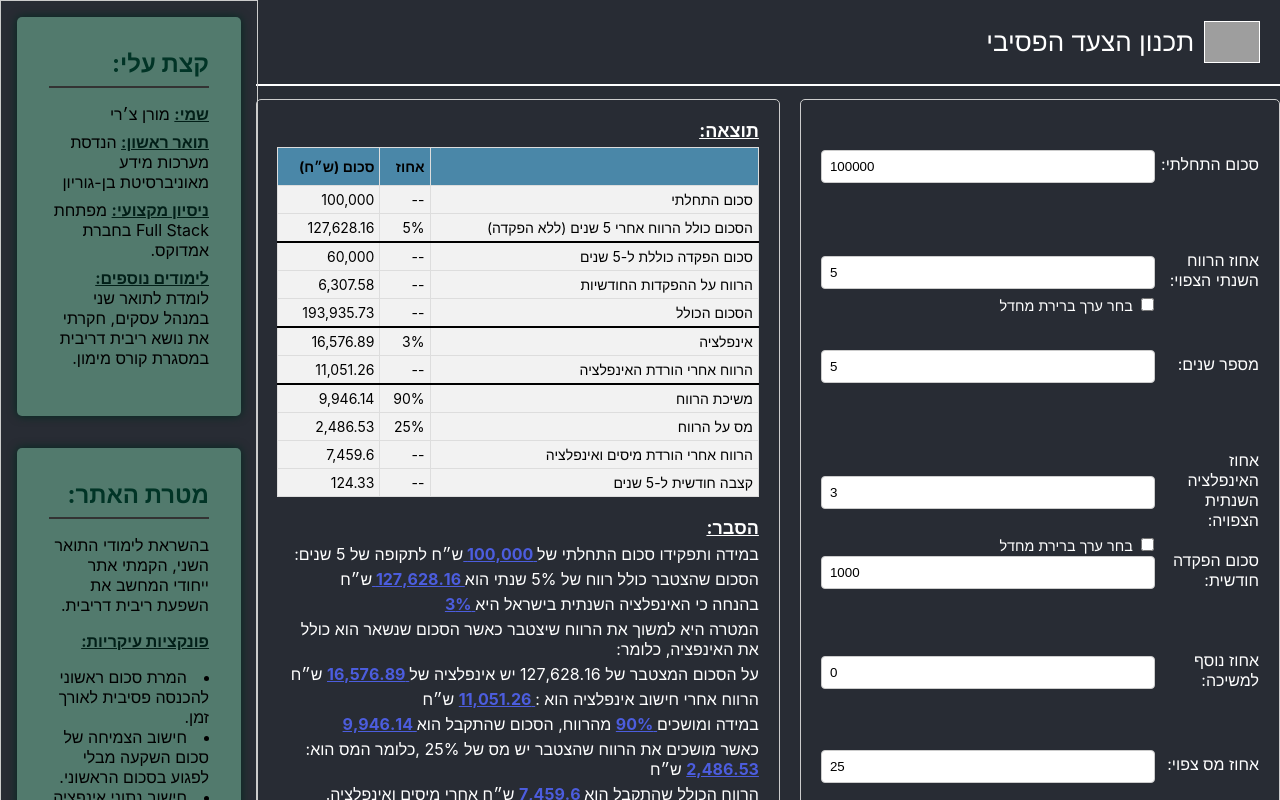
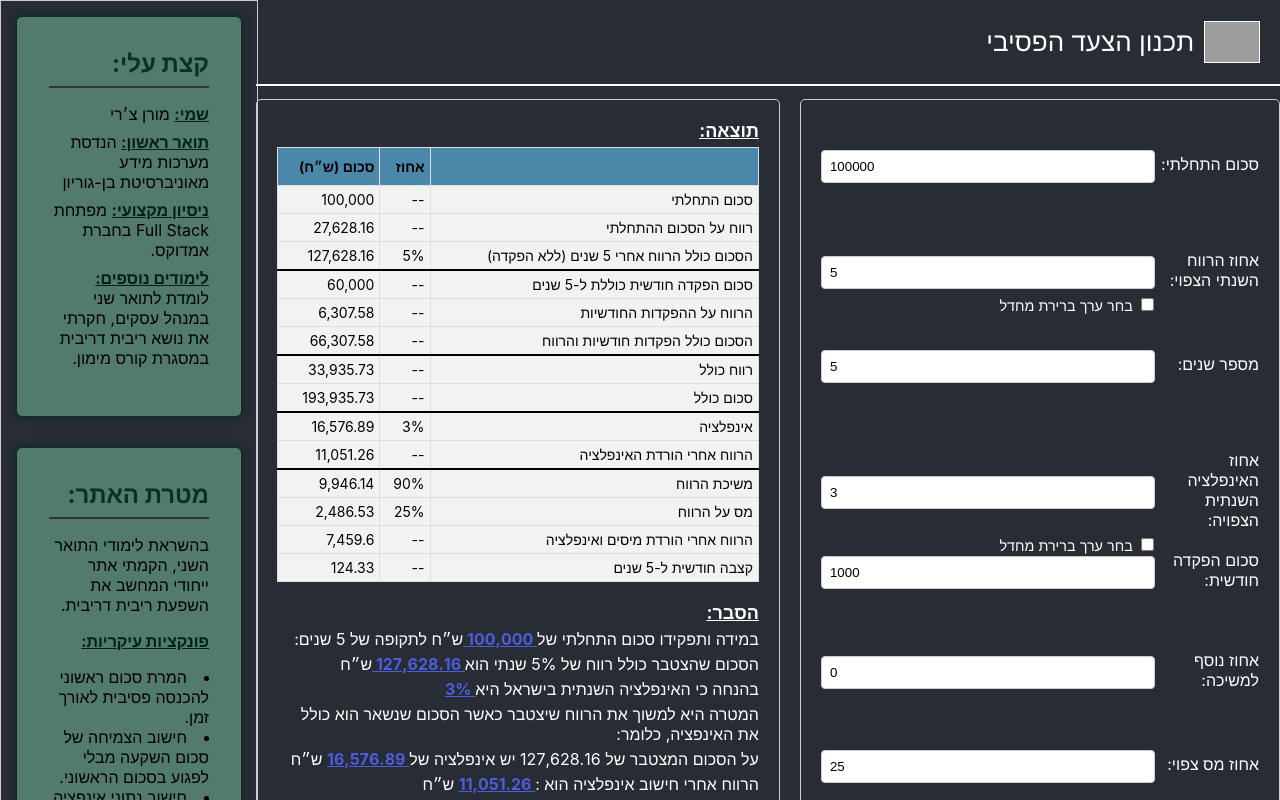
Before and after one commit to MoranChery/planning-passive-step, a React (Create React App) app: page / in a window 1280 px wide. Shown: the top 800 px of the page. Built offline with nearby package versions, Linux system fonts and the light colour scheme; grey boxes are pictures that could not be loaded.

Commit message:
calculate total profit with monthy deposity

```diff
--- a/src/components/ResultForm.js
+++ b/src/components/ResultForm.js
@@ -24,6 +24,8 @@ const ResultForm = ({ formData }) => {
             let mathPow = Math.pow(((100+profitPercentageInt)/100), yearsInt);
             let totalWithProfit =initialAmountInt * mathPow;
             let totalWithProfitFormat = numberWithCommas((Math.round(totalWithProfit * 100) / 100).toString());
+            let initProfit = totalWithProfit-initialAmountInt;
+            let initProfitFormat = numberWithCommas((Math.round(initProfit * 100) / 100).toString());
             let annualInflationIsraelPercent = parseFloat(formData.inflation, 10);
             let annualInflationIsraelTotal =  (initialAmountInt *(annualInflationIsraelPercent/100) * (mathPow-1))/ (((100+profitPercentageInt)/100)-1);
             let annualInflationIsraelTotalFormat = numberWithCommas((Math.round(annualInflationIsraelTotal * 100) / 100).toString());
@@ -64,6 +66,7 @@ const ResultForm = ({ formData }) => {
             let totalYearslyDepositFormat= '';
             let depositProfitFormat = '';
             let totalProfitWithMonthFormat= '';
+            let totalProfitFormat= '';
             if(monthlyDepositAmount > 0 ){
                 let yearlyDeposit = monthlyDepositAmount * 12;
                 let depositProfit = 0;
@@ -72,15 +75,15 @@ const ResultForm = ({ formData }) => {
                 }
 
                 setHasMonthlyDepositAmount(true);
+                totalProfitWithMonthFormat = numberWithCommas((Math.round(depositProfit * 100) / 100).toString());
                 let totalWithProfitIncludingDeposits = totalWithProfit + depositProfit;
                 totalWithProfitIncludingDepositsFormat = numberWithCommas((Math.round(totalWithProfitIncludingDeposits * 100) / 100).toString());
                 let totalYearslyDeposit = yearsInt * yearlyDeposit;
                 totalYearslyDepositFormat = numberWithCommas((Math.round(totalYearslyDeposit * 100) / 100).toString());
-                depositProfit= depositProfit-totalYearslyDeposit;
+                depositProfit = depositProfit-totalYearslyDeposit;
                 depositProfitFormat = numberWithCommas((Math.round(depositProfit * 100) / 100).toString());
-                let totalProfitWithMonth = depositProfit+totalWithProfit+totalYearslyDeposit;
-                totalProfitWithMonthFormat = numberWithCommas((Math.round(totalProfitWithMonth * 100) / 100).toString());
-
+                let totalProfit = initProfit+depositProfit;
+                totalProfitFormat = numberWithCommas((Math.round(totalProfit * 100) / 100).toString());
             }
             else{
                 setHasMonthlyDepositAmount(false);
@@ -89,6 +92,7 @@ const ResultForm = ({ formData }) => {
 
             return {
                 totalWithProfit: totalWithProfitFormat,
+                initProfit: initProfitFormat,
                 annualInflationIsraelPercent : annualInflationIsraelPercent,
                 annualInflationIsraelTotal: annualInflationIsraelTotalFormat,
                 profitAfterInflation: profitAfterInflationFormat,
@@ -102,7 +106,8 @@ const ResultForm = ({ formData }) => {
                 totalWithProfitIncludingDeposits: totalWithProfitIncludingDepositsFormat,
                 totalYearslyDepositFormat: totalYearslyDepositFormat,
                 depositProfit: depositProfitFormat,
-                totalProfitWithMonth: totalProfitWithMonthFormat
+                totalProfitWithMonth: totalProfitWithMonthFormat,
+                totalProfit: totalProfitFormat
             }
         };
 
--- a/src/components/ResultTable.js
+++ b/src/components/ResultTable.js
@@ -14,6 +14,13 @@ return (
 			<td>--</td>
 			<td>{formDataPrint.initialAmount}</td>
 		</tr>
+		{hasMonthlyDepositAmount &&
+		<tr>
+			<td>רווח על הסכום ההתחלתי</td>
+			<td>--</td>
+			<td>{calculation.initProfit}</td>
+		</tr>
+		}
 		<tr>
 			<td>הסכום כולל הרווח אחרי {formData.years} שנים (ללא הפקדה)</td>
 			<td>{formData.profitPercentage}%</td>
@@ -21,7 +28,7 @@ return (
 		</tr>
 		{hasMonthlyDepositAmount &&
 		<tr className='blocker-up'>
-			<td>סכום הפקדה כוללת ל-{formData.years} שנים</td>
+			<td>סכום הפקדה חודשית כוללת ל-{formData.years} שנים</td>
 			<td>--</td>
 			<td>{calculation.totalYearslyDepositFormat}</td>
 		</tr>
@@ -35,9 +42,23 @@ return (
 		}
 		{hasMonthlyDepositAmount &&
 		<tr>
-			<td>הסכום הכולל</td>
+			<td>הסכום כולל הפקדות חודשיות והרווח</td>
 			<td>--</td>
 			<td>{calculation.totalProfitWithMonth}</td>
+		</tr>
+		}
+		{hasMonthlyDepositAmount &&
+		<tr className='blocker-up'>
+			<td> רווח כולל</td>
+			<td>--</td>
+			<td>{calculation.totalProfit}</td>
+		</tr>
+		}
+		{hasMonthlyDepositAmount &&
+		<tr>
+			<td>סכום כולל</td>
+			<td>--</td>
+			<td>{calculation.totalWithProfitIncludingDeposits}</td>
 		</tr>
 		}
 		<tr className='blocker-up'>
```
